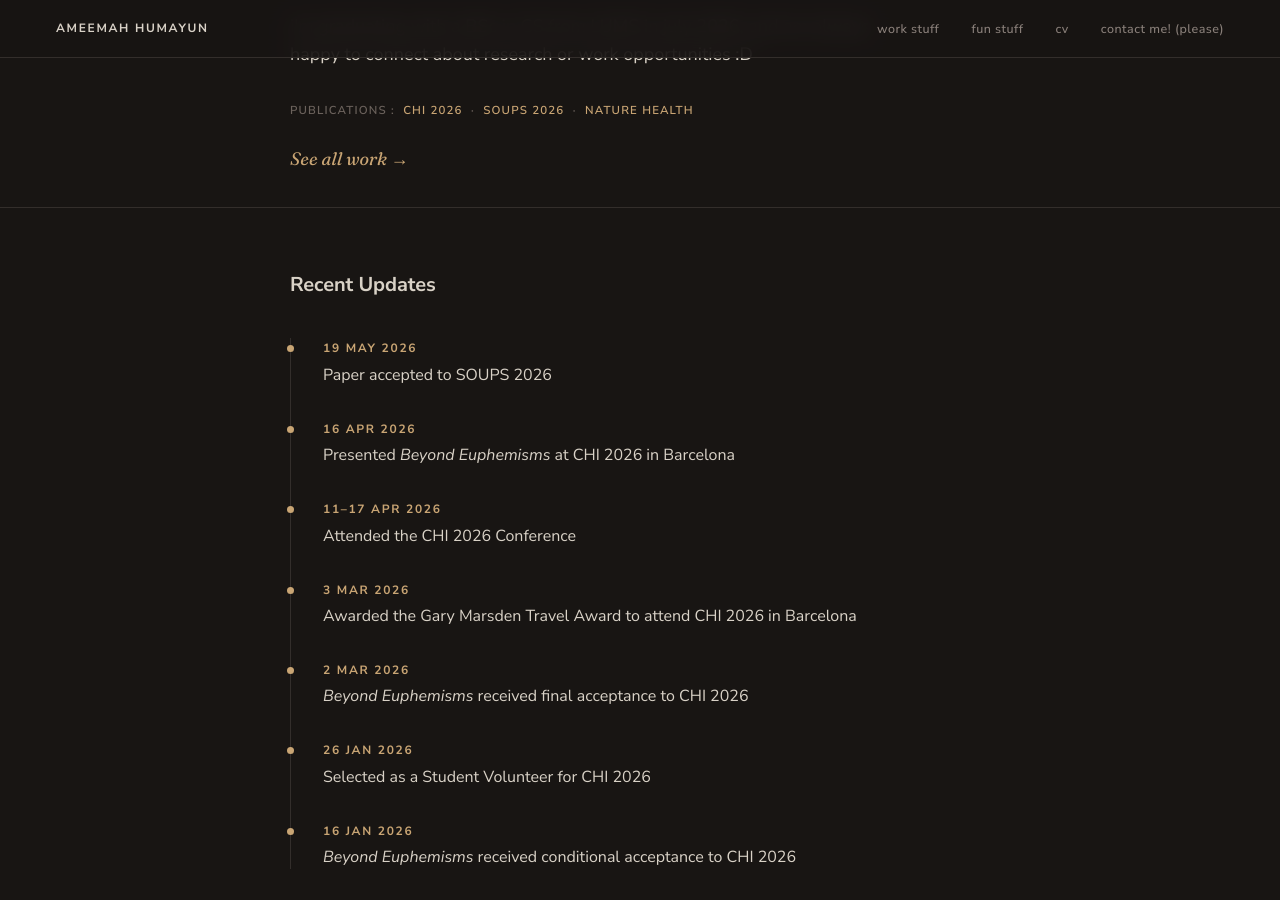
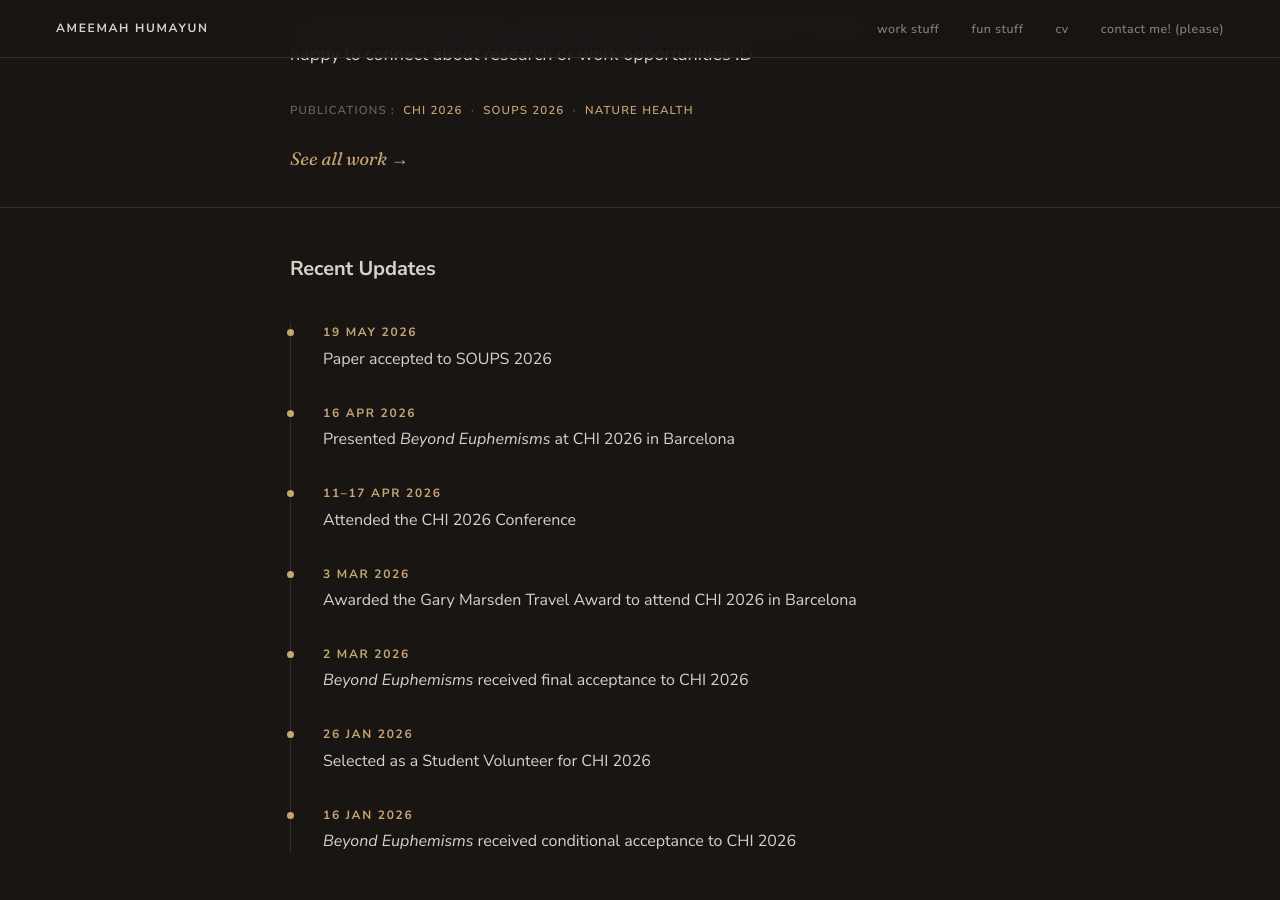
Before and after one commit to ameemahumayun/ameemahumayun.github.io, a Jekyll site: the page built from index.html, in a window 1280 px wide and 900 px high, scrolled down 374 px. Built offline with Jekyll 4.4.1, drawn with Linux system fonts in a browser that asks for light colours.

Commit message:
Update index.html

```diff
--- a/index.html
+++ b/index.html
@@ -25,7 +25,7 @@ description: Mixed-methods UX researcher working on human-centered AI for health
 </header>
 
 <!-- RECENT UPDATES -->
-<section class="section" id="recent-updates" style="padding-top:var(--space-7);">
+<section class="section" id="recent-updates" style="padding-top:var(--space-6);">
   <div class="container">
     <!-- <div class="section-num">Recent Updates</div> -->
     <h3>Recent Updates</h3>
```
